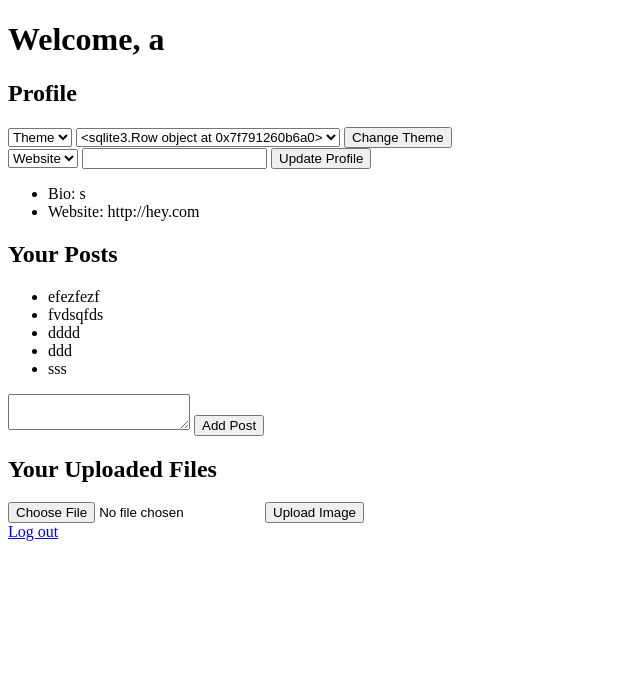
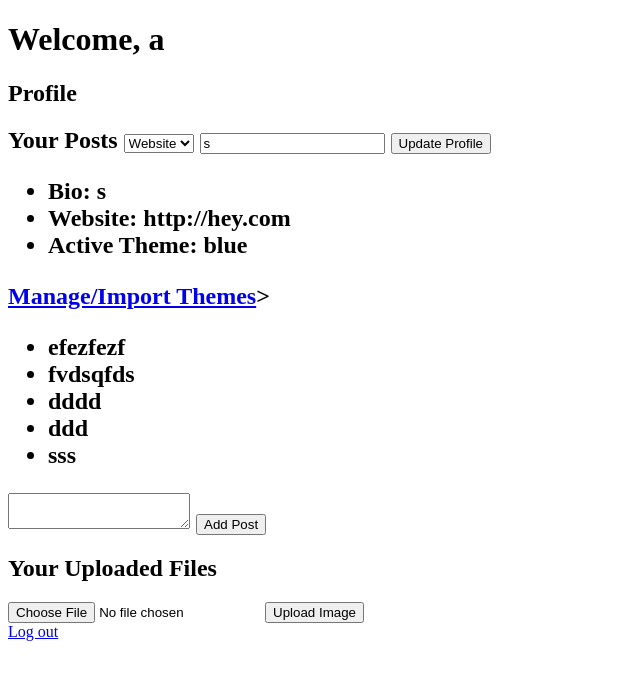
Before and after one commit to Drapsague/simple-flask-app, a Flask app: page /profile/a in a window 1280 px wide. Shown: the top 680 px of the page, without its empty margins (0-640 px from the left). Run offline with Flask 2, Linux system fonts and the light colour scheme; a user stored in the database is signed in; data comes from the database, SQL or seed files in the repository; both versions use the stored data as it was after the commit.

Commit message:
CodeQl spot theme vuln but only 1 alert

```diff
--- a/db.py
+++ b/db.py
@@ -202,4 +202,8 @@ def get_user_theme_obj(username):
     db.close()
     if not row or not row["data"]:
         return None
-    return pickle.loads(row["data"])
+    import pickle
+
+    theme_obj = pickle.loads(row["data"])
+    theme_obj["name"] = row["name"]
+    return theme_obj
--- a/templates/profile.html
+++ b/templates/profile.html
@@ -7,30 +7,21 @@
   <h1>Welcome, {{ username }}</h1>
   <h2>Profile</h2>
 
-    <form method="post" action="">
-        <select name="field">
-            <option value="theme">Theme</option>
-        </select>
-        <select name="value">
-            {% for t in themes %}
-                <option value="{{ t }}" {% if t == profile.theme %}selected{% endif %}>{{ t }}</option>
-            {% endfor %}
-        </select>
-        <button type="submit">Change Theme</button>
-    </form>
-  <form method="post" action="">
+  <h2>Your Posts</h2<form method="post" action="">
         <select name="field">
             <option value="bio" {% if profile and profile['bio'] %}selected{% endif %}>Bio</option>
             <option value="website" {% if profile and profile['website'] %}selected{% endif %}>Website</option>
         </select>
-    <input name="value" value="{% if profile and profile[profile['bio'] or 'bio'] %}{{ profile['bio'] }}{% endif %}">
+        <input name="value" value="{% if profile and profile['bio'] %}{{ profile['bio'] }}{% endif %}">
         <button type="submit">Update Profile</button>
     </form>
     <ul>
         <li>Bio: {{ profile['bio'] if profile else "" }}</li>
         <li>Website: {{ profile['website'] if profile else "" }}</li>
+        <li>Active Theme: {{ theme['name'] if theme and theme['name'] else "Default" }}</li>
     </ul>
-  <h2>Your Posts</h2>
+    <a href="{{ url_for('theme') }}">Manage/Import Themes</a>>
+
   <ul>
     {% for post in posts %}
       <li>{{ post }}</li>
```
Also changed, not shown: templates/preview.html (deleted, +0 -9 lines), templates/theme.html (+7 -9 lines), site.db. Lines whose indentation alone changed are shown as unchanged.
